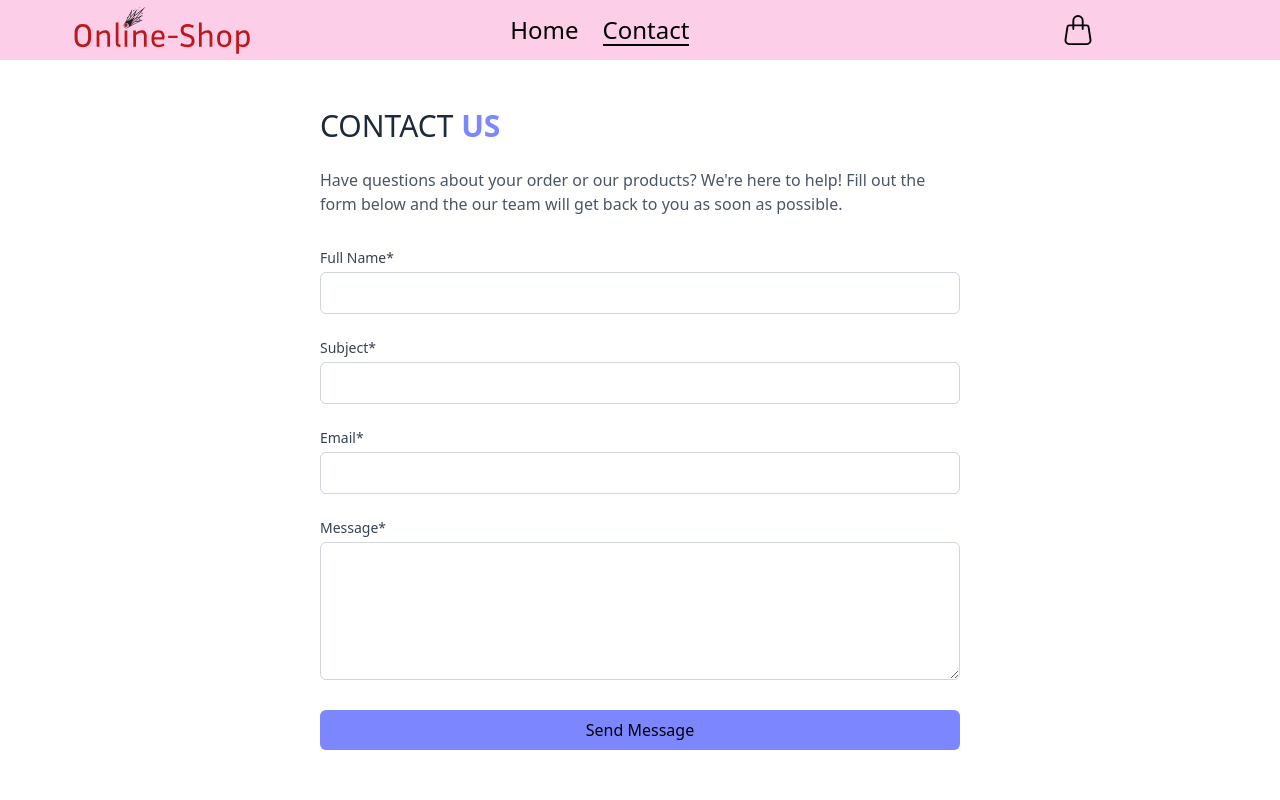
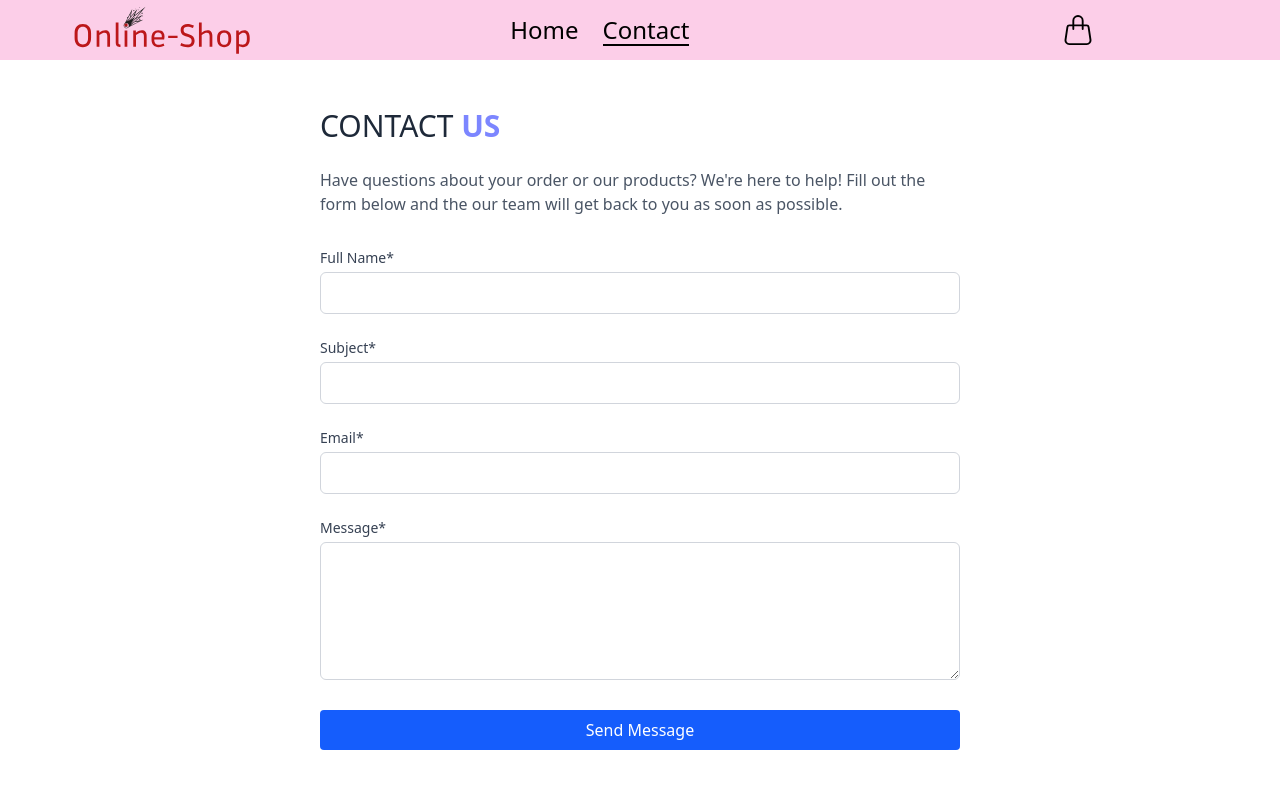
Before and after one commit to NoroffFEU/jsfw-2025-v1-nortombet-jsfw, a React (Vite) app: page /contact in a window 1280 px wide. Shown: the top 800 px of the page. Built offline with nearby package versions, Linux system fonts and the light colour scheme.

Commit message:
submit button update:
Updated the submit button to use the BaseButton imported from /components/ui.

```diff
--- a/src/components/contact/ContactForm.tsx
+++ b/src/components/contact/ContactForm.tsx
@@ -4,6 +4,7 @@ import {
   ContactFormData,
   FormErrors,
 } from "../../types/contactTypes";
+import BaseButton from "../../components/ui/BaseButton";
 
 export const ContactForm = ({
   onSubmit,
@@ -171,12 +172,12 @@ export const ContactForm = ({
       </div>
 
       <div>
-        <button
+        <BaseButton
           type="submit"
-          className="w-full cursor-pointer bg-indigo-400 text-black py-2 px-4 rounded-md hover:bg-indigo-200 focus:outline-none focus:ring-2 focus:ring-blue-500 focus:ring-offset-2 transition-colors"
+          className="w-full cursor-pointer  text-black py-2 px-4 rounded-md hover:bg-indigo-500 focus:outline-none focus:ring-2 focus:ring-blue-500 focus:ring-offset-2 transition-colors"
         >
           Send Message
-        </button>
+        </BaseButton>
       </div>
     </form>
   );
```
Also changed, not shown: src/pages/Contact.tsx (+8 -3 lines).
